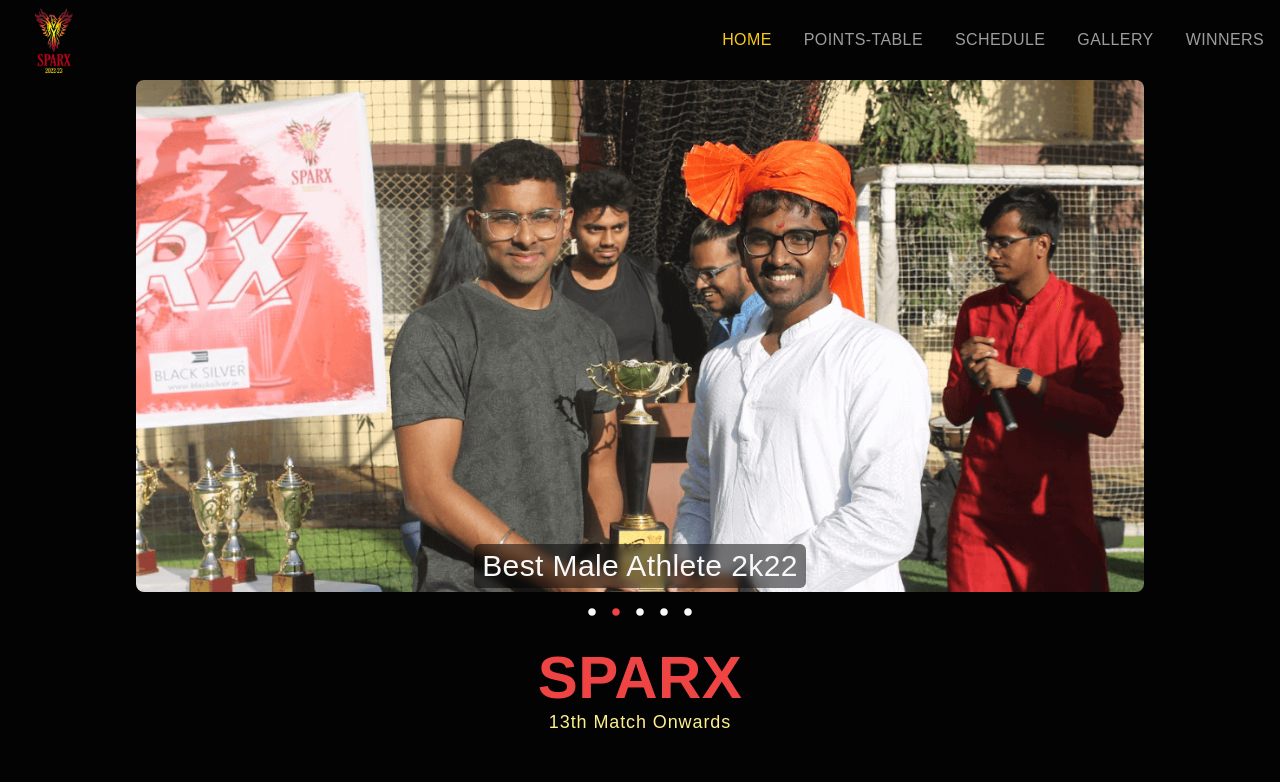
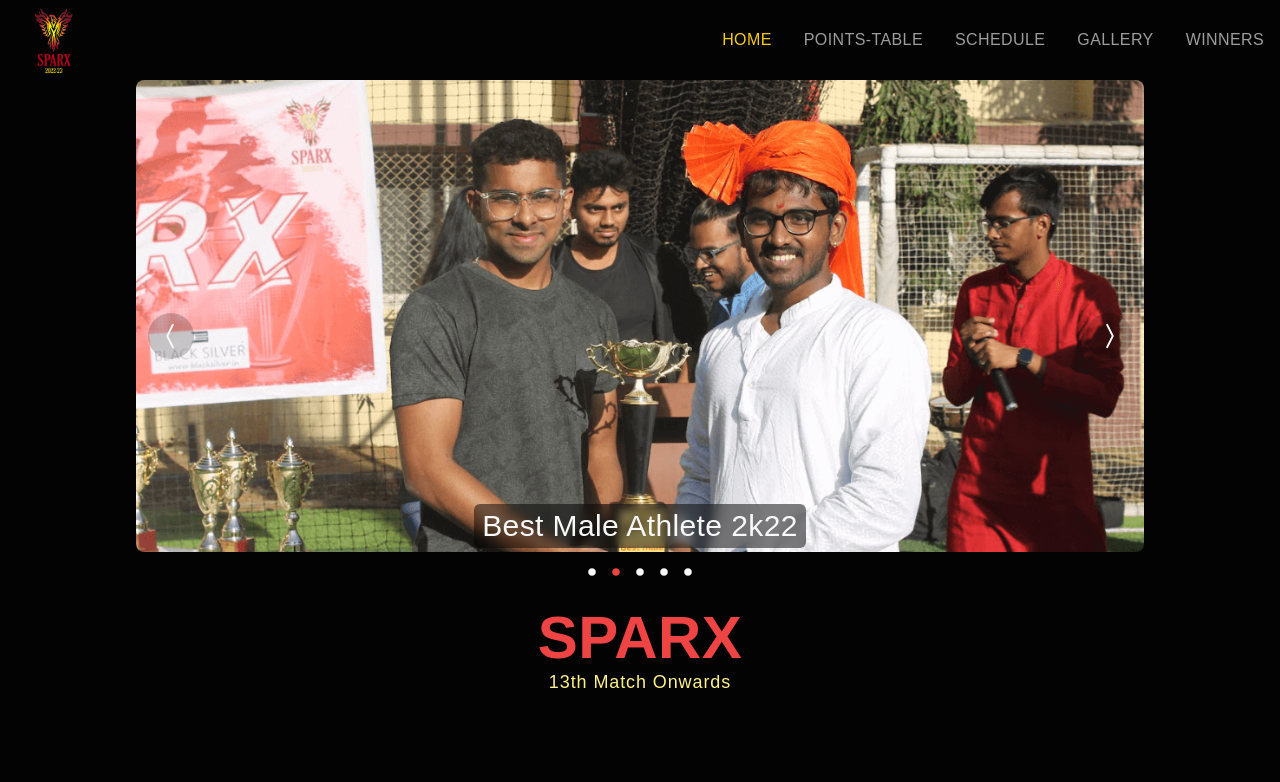
Before and after one commit to MrunalVaidya0715/sparx-website, a Next.js app in the folder sparx-web-app/: page / in a window 1280 px wide. Shown: the top 782 px of the page. Built offline with nearby package versions, Linux system fonts and the light colour scheme.

Commit message:
Reimplemented slides buttons without group animate

```diff
--- a/sparx-web-app/components/Slider.jsx
+++ b/sparx-web-app/components/Slider.jsx
@@ -57,7 +57,7 @@ const Slider = () => {
 
     return (
         <div className=' flex flex-col justify-center items-center'>
-            <div className=' max-w-[1024px] h-[22rem] sm:h-[26rem] md:h-[28rem] lg:h-[30rem] xl:h-[32rem] px-2 w-full flex flex-col justify-center items-center relative group'>
+            <div className=' max-w-[1024px] h-[22rem] sm:h-[26rem] md:h-[28rem] lg:h-[30rem] xl:h-[32rem] px-2 w-full flex flex-col justify-center items-center relative'>
                 <div className='w-full relative h-full rounded-lg bg-center bg-cover duration-500 flex items-center justify-center'>
                     <div className=' relative w-full h-full'>
                         <Image className=' rounded-lg bg-center bg-cover object-cover object-center' src={`${slides[currentIndex].url}`} alt="/" layout='fill' />
@@ -69,22 +69,16 @@ const Slider = () => {
 
                 </div>
                 {/* Left Arrow */}
-                {/* <div className='hidden group-hover:block absolute top-[50%] -translate-x-0 translate-y-[-50%] left-5 text-2xl rounded-full p-2 bg-black/20 text-white cursor-pointer'>
+                <div className='block absolute top-[50%] -translate-x-0 translate-y-[-50%] left-5 text-2xl rounded-full p-2 bg-black/20 text-white cursor-pointer'>
                     <BsChevronCompactLeft onClick={prevSlide} size={30} />
-                </div> */}
-                <div onClick={prevSlide} className=' w-[50%] h-full absolute left-0 cursor-pointer'>
+                </div>
 
-                </div>
                 {/* Right Arrow */}
-                {/* <div className='hidden group-hover:block absolute top-[50%] -translate-x-0 translate-y-[-50%] right-5 text-2xl rounded-full p-2 bg-black/20 text-white cursor-pointer'>
+                <div className='block absolute top-[50%] -translate-x-0 translate-y-[-50%] right-5 text-2xl rounded-full p-2 bg-black/20 text-white cursor-pointer'>
                     <BsChevronCompactRight onClick={nextSlide} size={30} />
-                </div> */}
-                <div onClick={nextSlide} className='w-[50%] h-full absolute right-0 cursor-pointer'>
-
                 </div>
 
 
-            </div>
                 <div className='flex top-4 justify-center py-2'>
                     {slides.map((slide, slideIndex) => (
                         <div
@@ -97,6 +91,7 @@ const Slider = () => {
                     ))}
                 </div>
             </div>
+        </div>
     )
 }
 
```
Lines whose indentation alone changed are shown as unchanged.
